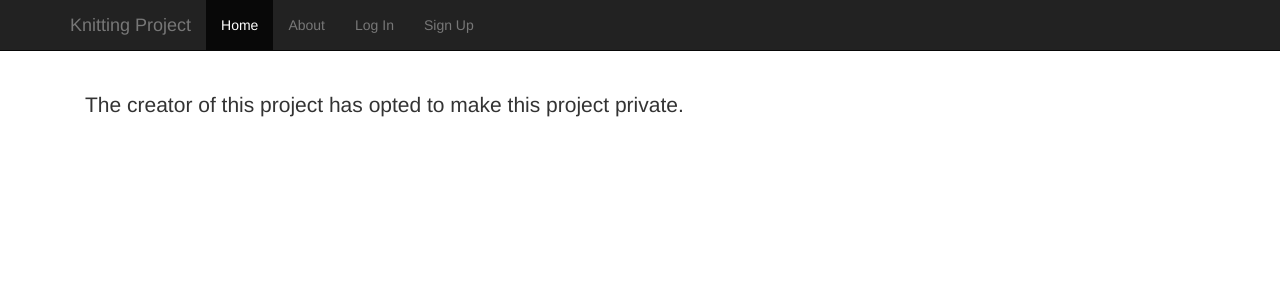
After one commit to connienguyen/knitting, a Flask app: template project/templates/private.html in a window 1280 px wide. The commit adds this page. Shown: the top 300 px of the page. Run offline with Flask 2, Linux system fonts and the light colour scheme; the template is opened without the code that fills it, so the values that code supplies are empty; some libraries are stand-ins or nearby versions.

Commit message:
Added project pages. Need to change where patterns are saved and add delete project option to project page

```diff
--- a/project/app.py
+++ b/project/app.py
@@ -89,9 +89,13 @@ def dashboard():
 def tagged():
     return render_template('tagged.html')
 
-@app.route("/project")
-def project():
-    return render_template('project.html')
+@app.route("/project/<pid>")
+def project(pid):
+    project = Project.query.filter_by(id=pid).first()
+    if project == None:
+	flash('Project not found.')
+	return redirect(url_for('index'))
+    return render_template('project.html', project=project)
 
 @app.route("/upload", methods=['GET', 'POST'])
 def upload():
@@ -101,7 +105,7 @@ def upload():
 	if image:
 	    filename = secure_filename(image.filename)
 	    filename, ext = filename.split('.', 1)
-	    timestamp = cleanTime(str(datetime.now()))
+	    timestamp = cleanTime(str(datetime.utcnow()))
 	    filename = filename + timestamp + '.' + ext
 	    image_data = request.files[image.name].read()
 	    open(os.path.join(app.config['UPLOAD_FOLDER'], filename), 'w').write(image_data)
--- a/project/models.py
+++ b/project/models.py
@@ -11,6 +11,7 @@ class User(db.Model):
     username = db.Column(db.String(80), unique=True)
     email = db.Column(db.String(120), unique=True)
     password = db.Column(db.String(120))
+    projects = db.relationship('Project', backref='author', lazy='dynamic')
 
     def __init__(self, username, email, password):
 	self.username = username
--- a/project/templates/base.html
+++ b/project/templates/base.html
@@ -46,7 +46,6 @@
     <div class="container">
 
       <div class="starter-template">
-        <h1>Knitting Project</h1>
 	{% block content %}
 	{% endblock %}
       </div>
--- a/project/templates/dashboard.html
+++ b/project/templates/dashboard.html
@@ -3,8 +3,8 @@
     Hello, {{ current_user.username }}!
     <a href="{{ url_for('upload') }}" class="btn btn-default">Upload</a>
     <ul class="project">
-	{% for project in projects %}i
-	    <li><h2>{{project.title}}</h2></li>
+	{% for project in projects %}
+	    <li><a href="{{url_for('project', pid=project.id)}}">{{project.title}}</a></li>
 	{% else %}
 	    <li><em>No projects so far!</em></li>
 	{% endfor %}
--- /dev/null
+++ b/project/templates/private.html
@@ -0,0 +1,5 @@
+{% extends "base.html" %}
+{% block content %}
+<p class="lead">The creator of this project has opted to make this project private. </p>
+
+{% endblock %}
--- a/project/templates/project.html
+++ b/project/templates/project.html
@@ -1,5 +1,6 @@
 {% extends "base.html" %}
 {% block content %}
-<p class="lead"> Hello, this is a project. </p>
-
+    {{project.title}}
+    {{project.public}}
+    <img src="{{project.file_path}}">
 {% endblock %}
```
